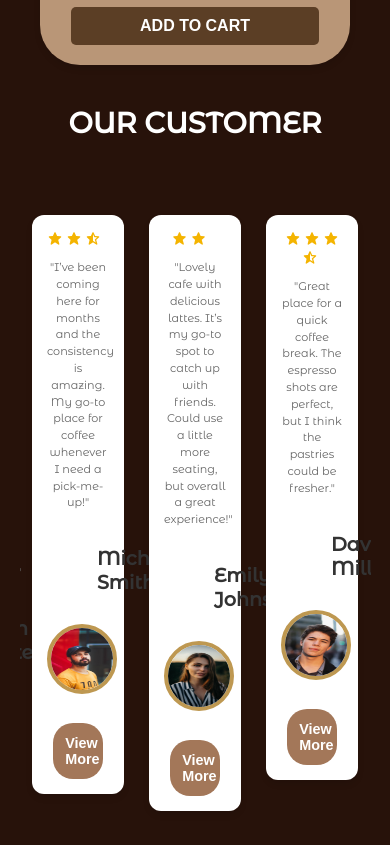
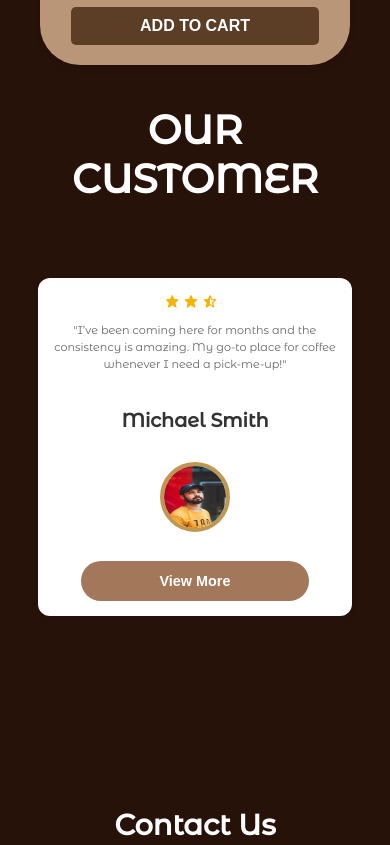
Before and after one commit to Diniruchamodya/web-project, a plain HTML site: page index.html in a window 390 px wide. Shown: the part 10785-11630 px from the top of the page. Drawn offline with nearby package versions, Linux system fonts and the light colour scheme.

Commit message:
first commit

```diff
--- a/main.js
+++ b/main.js
@@ -75,14 +75,22 @@ const swiper = new Swiper('.swiper-container', {
         disableOnInteraction: false, // Continue autoplay after user interaction
     },
     breakpoints: {
+        0: {
+            slidesPerView: 1, // Show 1 slide at a time on smaller screens
+            spaceBetween: 10,
+        },
         // Mobile screens
+        480: {
+            slidesPerView: 1, // Show 1 slide at a time on smaller screens
+            spaceBetween: 10,
+        },
         768: {
-            slidesPerView: 1, // Show 1 slide at a time on smaller screens
+            slidesPerView: 2, // Show 1 slide at a time on smaller screens
             spaceBetween: 10,
         },
         // Tablet screens
         1024: {
-            slidesPerView: 2, // Show 2 slides at a time on medium screens
+            slidesPerView: 3, // Show 2 slides at a time on medium screens
             spaceBetween: 15,
         },
         // Default for larger screens
--- a/style.css
+++ b/style.css
@@ -1001,7 +1001,7 @@ h2 {
     box-shadow: 0 4px 6px rgba(0, 0, 0, 0.1);
     padding: 20px;
     text-align: center;
-    width: 300px;
+    width: 90%;
     transition: transform 0.3s ease-in-out;
 }
 
@@ -1065,7 +1065,9 @@ button {
 .swiper-button-next,
 .swiper-button-prev {
     color: #0864c0;
-}
+
+}
+
 
 .swiper-pagination-bullet {
     background: #ccc;
@@ -1080,6 +1082,7 @@ button {
 .swiper-button-prev,
 .swiper-pagination {
     position: absolute;
+    padding-top: 5950px;
 
     /* Ensure they are positioned relative to the customer section */
 
@@ -1094,6 +1097,7 @@ button {
 
     .swiper-slide {
         padding: 5px 0;
+        width: 50%;
     }
 
     .card {
@@ -1134,6 +1138,15 @@ button {
         /* Allow cards to scale within a smaller container */
     }
 
+    .swiper-slide {
+        width: 33.33%;
+    }
+
+    .swiper-container {
+        max-width: 90%;
+        /* Allow cards to scale within a smaller container */
+    }
+
     .card {
         padding: 15px;
         margin: 15px auto;
@@ -1156,10 +1169,6 @@ button {
 
 /* Extra Small Screens (Very Small Mobile Devices - Max 480px) */
 @media (max-width: 480px) {
-    .customer-heading h2 {
-        font-size: 1.8rem;
-        /* Smaller heading for tight spaces */
-    }
 
     .swiper-wrapper {
         display: block;
```
Also changed, not shown: index.html (+2 -0 lines).
